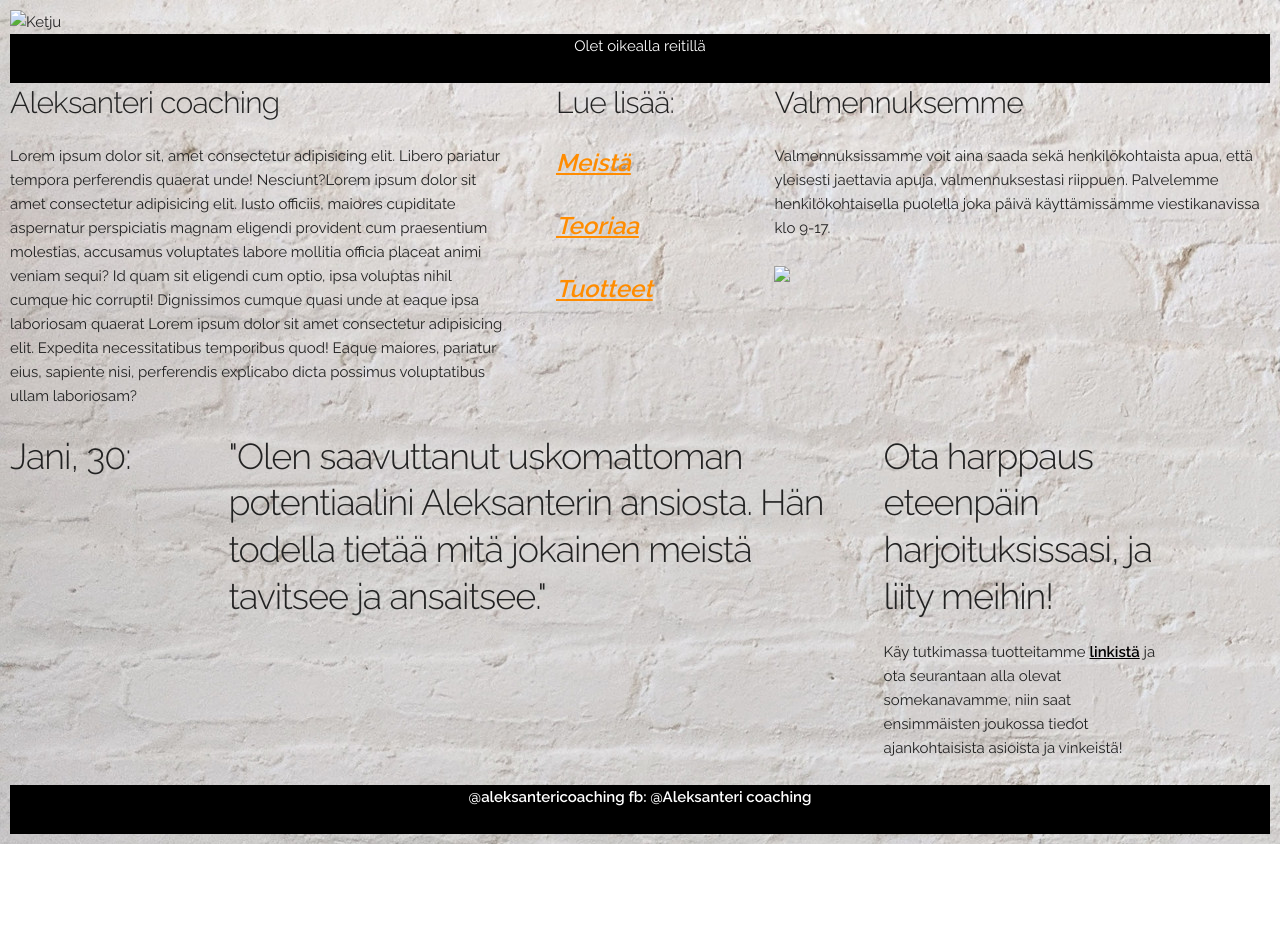
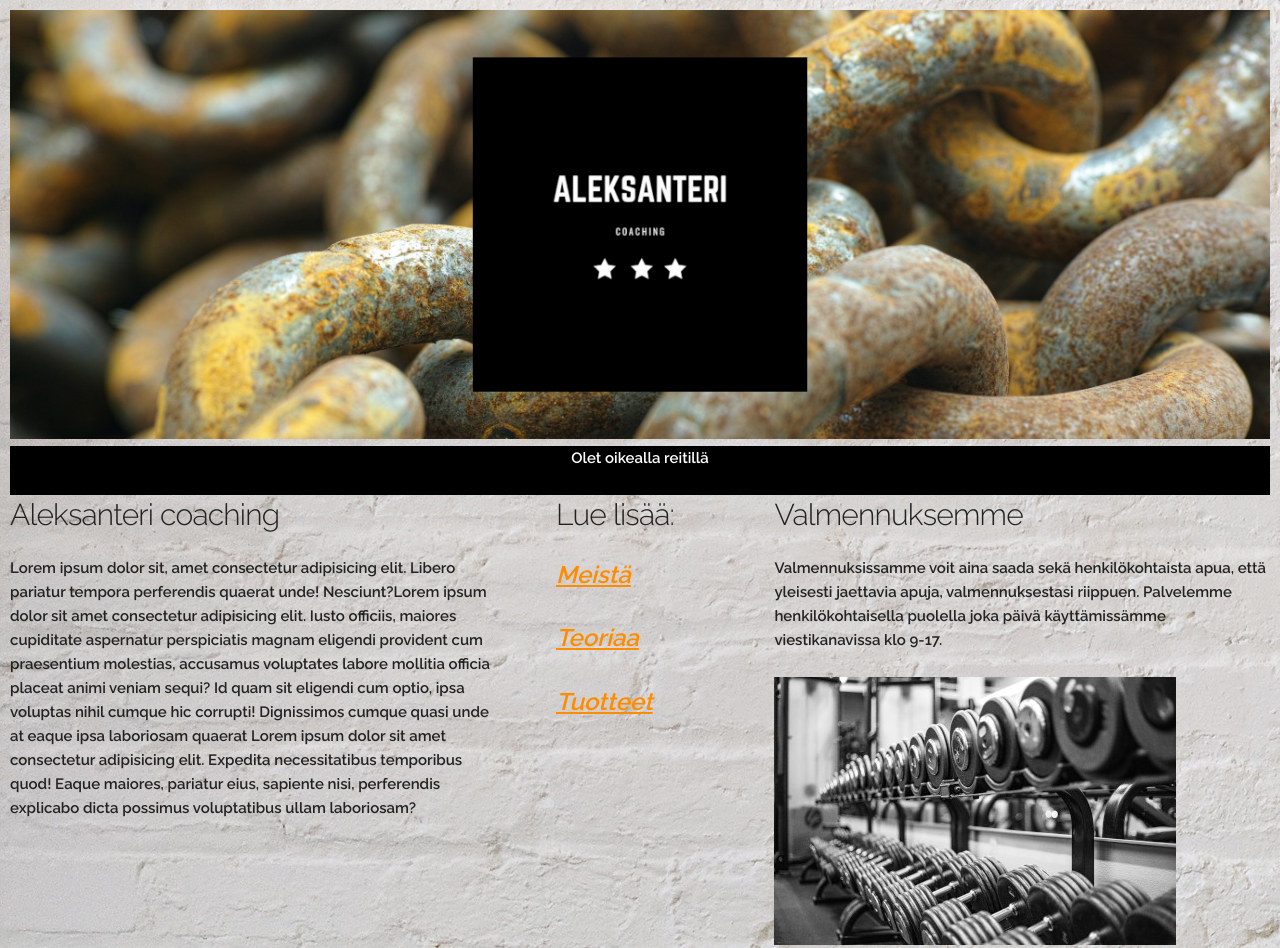
Before and after one commit to Fakiiri/Kotisivut, a website: page index.html in a window 1280 px wide. Shown: the top 948 px of the page. Before the commit the page ends 844 px from the top, so only its background shows below. Drawn offline with Linux system fonts and the light colour scheme.

Commit message:
Kuvat korjattu

```diff
--- a/css/skeleton.css
+++ b/css/skeleton.css
@@ -125,6 +125,8 @@ body {
   font-weight: 400;
   font-family: "Raleway", "HelveticaNeue", "Helvetica Neue", Helvetica, Arial, sans-serif;
   color: #222;
+  font-family: 'Raleway', sans-serif;
+  font-weight: bold; /* Lihavoidaan fontti */
   background-image: url(../images/tiiliseinä.jpg);}
 .twelve.columns {
   text-align: center;
--- a/index.html
+++ b/index.html
@@ -24,7 +24,7 @@
 
   <!-- Favicon
   –––––––––––––––––––––––––––––––––––––––––––––––––– -->
-  <link rel="icon" type="image/png" href="../h7/images/favicon.png">
+  <link rel="icon" type="image/png" href="../images/favicon.png">
 
 </head>
 <body>
@@ -33,7 +33,7 @@
   <!-- Primary Page Layout
   –––––––––––––––––––––––––––––––––––––––––––––––––– -->
   <div class="container">
-    <img src="../h7/images/Ketju header.jpg.jpg" alt="Ketju" id="mainlogo">
+    <img src="../images/Ketju header.jpg.jpg" alt="Ketju" id="mainlogo">
     <div class="row">
       <div class="twelve columns" style="background-color: black;">
           <p>Olet oikealla reitillä</p>
@@ -59,21 +59,21 @@
       <div class="five columns">
         <h4>Valmennuksemme</h4>
         <p>Valmennuksissamme voit aina saada sekä henkilökohtaista apua, että yleisesti jaettavia apuja, valmennuksestasi riippuen. Palvelemme henkilökohtaisella puolella joka päivä käyttämissämme viestikanavissa klo 9-17.</p>
-        <img src="../h7/images/Käsipainoteline.jpg" id="kpteline">
+        <img src="../images/Käsipainoteline.jpg" id="kpteline">
       </div>
     </div>
 
     <div class="row">
         <div class="two columns">
-            <h3>Jani, 30:</h3>
+            <h3><br><br>Markus, 30:</h3>
         </div>
         <div class="six columns">
-            <h3>"Olen saavuttanut uskomattoman potentiaalini Aleksanterin ansiosta. Hän todella tietää mitä jokainen meistä tavitsee ja ansaitsee."</h3>
+            <h3><br><br>"Olen saavuttanut koko potentiaalini Aleksanterin ansiosta. Hän tietää mitä minä tarvitsen kehittyäkseni vielä lisää."</h3>
         </div>
         <div class="three columns">
             <h3>Ota harppaus eteenpäin harjoituksissasi, ja liity meihin!</h3>
             <p>
-              Käy tutkimassa tuotteitamme <a href="../h7/indextuotteet.html">linkistä</a> ja ota seurantaan alla olevat somekanavamme, niin saat ensimmäisten joukossa tiedot ajankohtaisista asioista ja vinkeistä!
+              Käy tutkimassa tuotteitamme <a href="../Kotisivut/indextuotteet.html">linkistä</a> ja ota seurantaan alla olevat somekanavamme, niin saat ensimmäisten joukossa tiedot ajankohtaisista asioista ja vinkeistä!
             </p>
         </div>
     </div>
```
Also changed, not shown: indexmeista.html (+6 -3 lines), indexteoria.html (+4 -2 lines), indextuotteet.html (+4 -4 lines).
